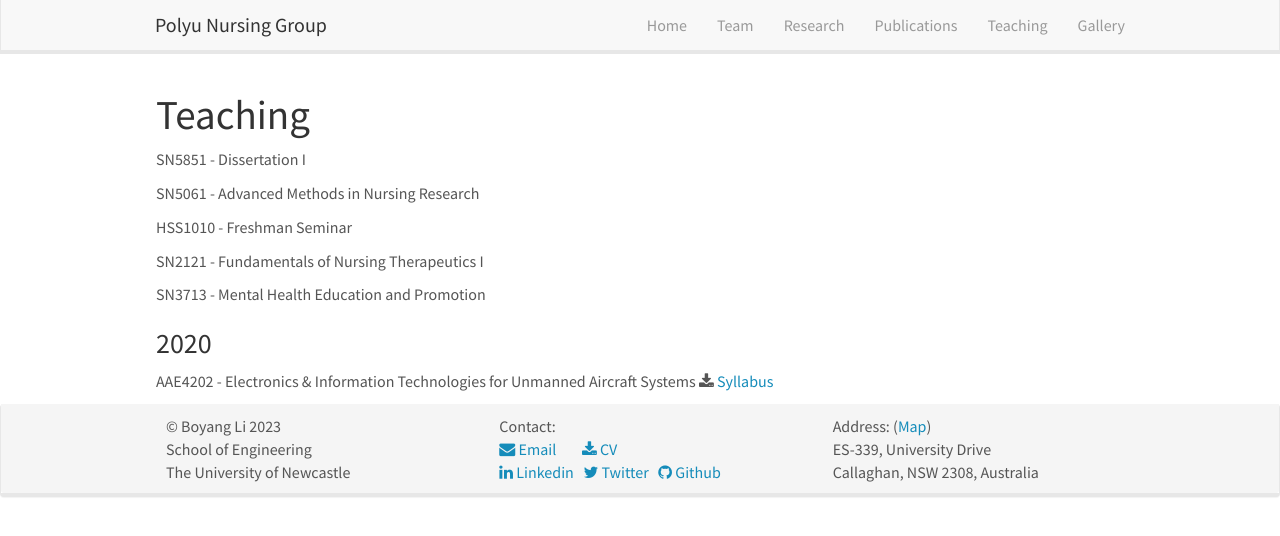
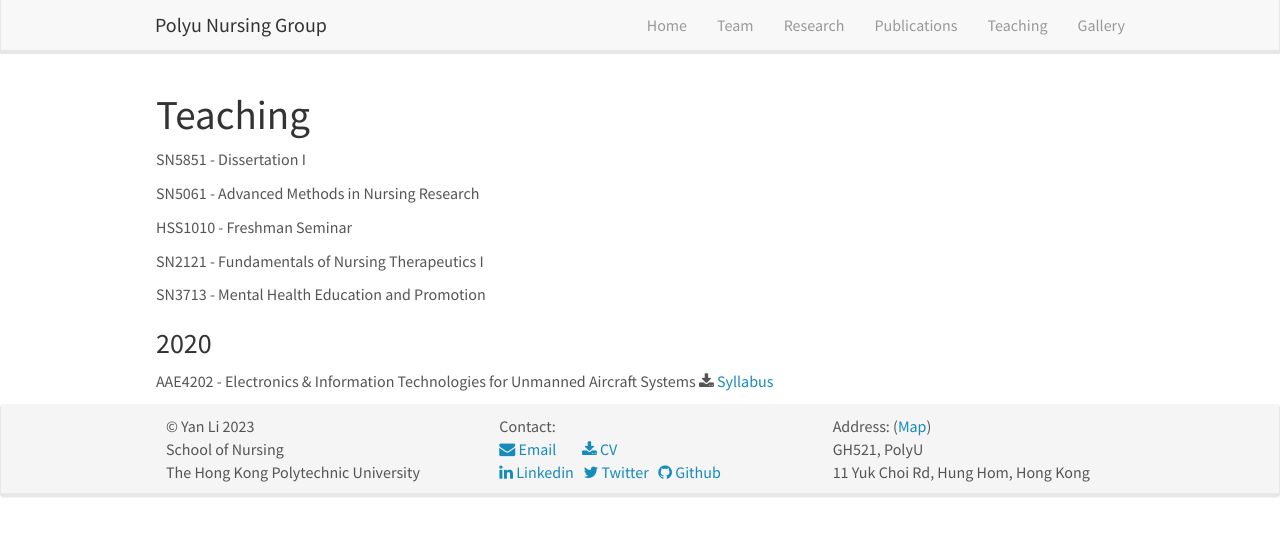
Before and after one commit to polyuly/SKYHMT.github.io, a Jekyll site: the page built from _pages/teaching.md, in a window 1280 px wide. Shown: the top 536 px of the page. Built offline with Jekyll 4.4.1, drawn with Linux system fonts in a browser that asks for light colours; nearby versions of some CDN libraries.

Commit message:
update copyright

```diff
--- a/_includes/footer.html
+++ b/_includes/footer.html
@@ -3,9 +3,9 @@
 		<div class="container-fluid">
 			<div class="row">
 				<div class="col-sm-4">
-					&copy Boyang Li 2023<br />
-					School of Engineering<br />
-					The University of Newcastle
+					&copy Yan Li 2023<br />
+					School of Nursing<br />
+					The Hong Kong Polytechnic University
 				</div>
 				<div class="col-sm-4">
 					Contact:<br />
@@ -17,8 +17,8 @@
 				</div>
 				<div class="col-sm-4">
 					Address: (<a href="https://goo.gl/maps/kdNscZHwNFEKfPkm6">Map</a>)<br />
-					ES-339, University Drive<br />
-					Callaghan, NSW 2308, Australia
+					GH521, PolyU<br />
+					11 Yuk Choi Rd, Hung Hom, Hong Kong
 				</div>
 			</div>
 		</div>
```
